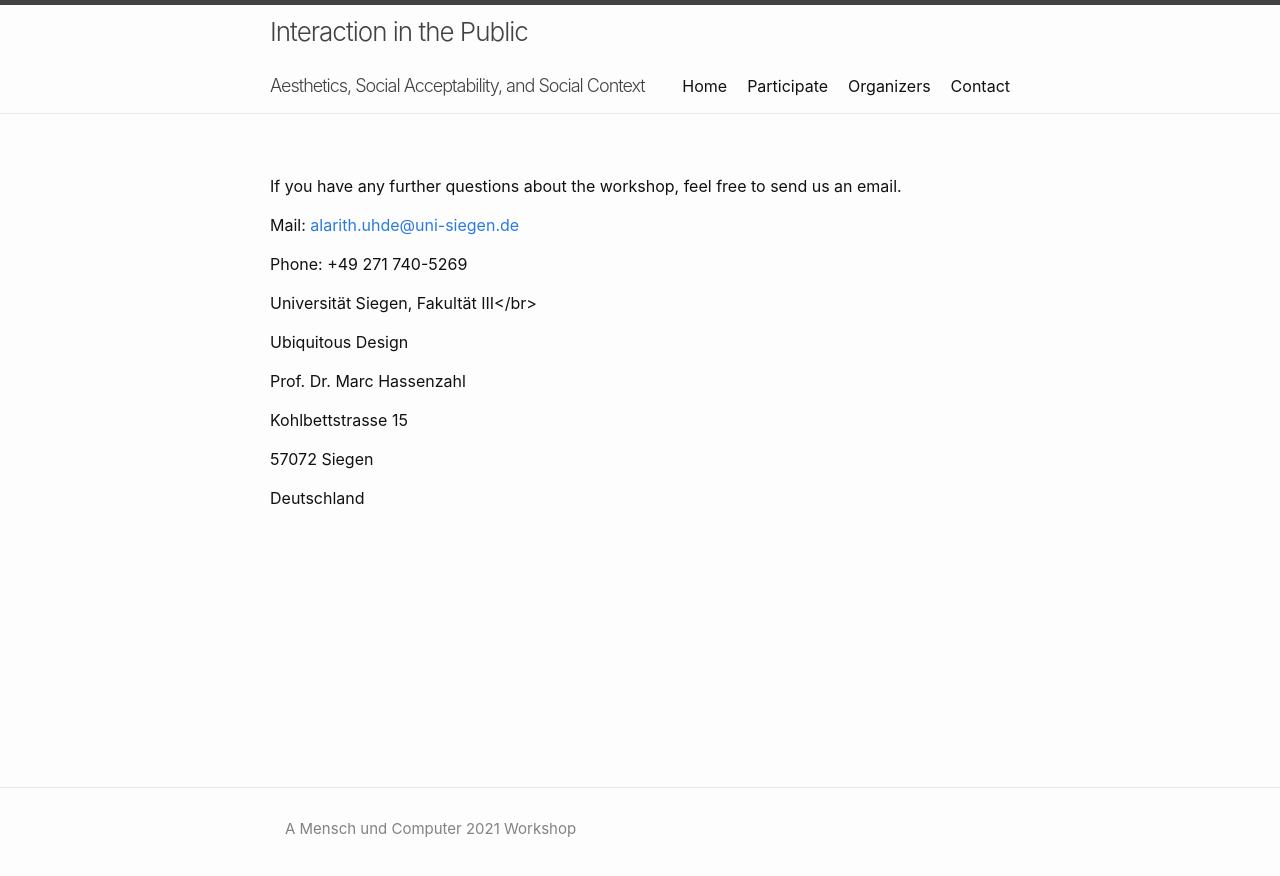
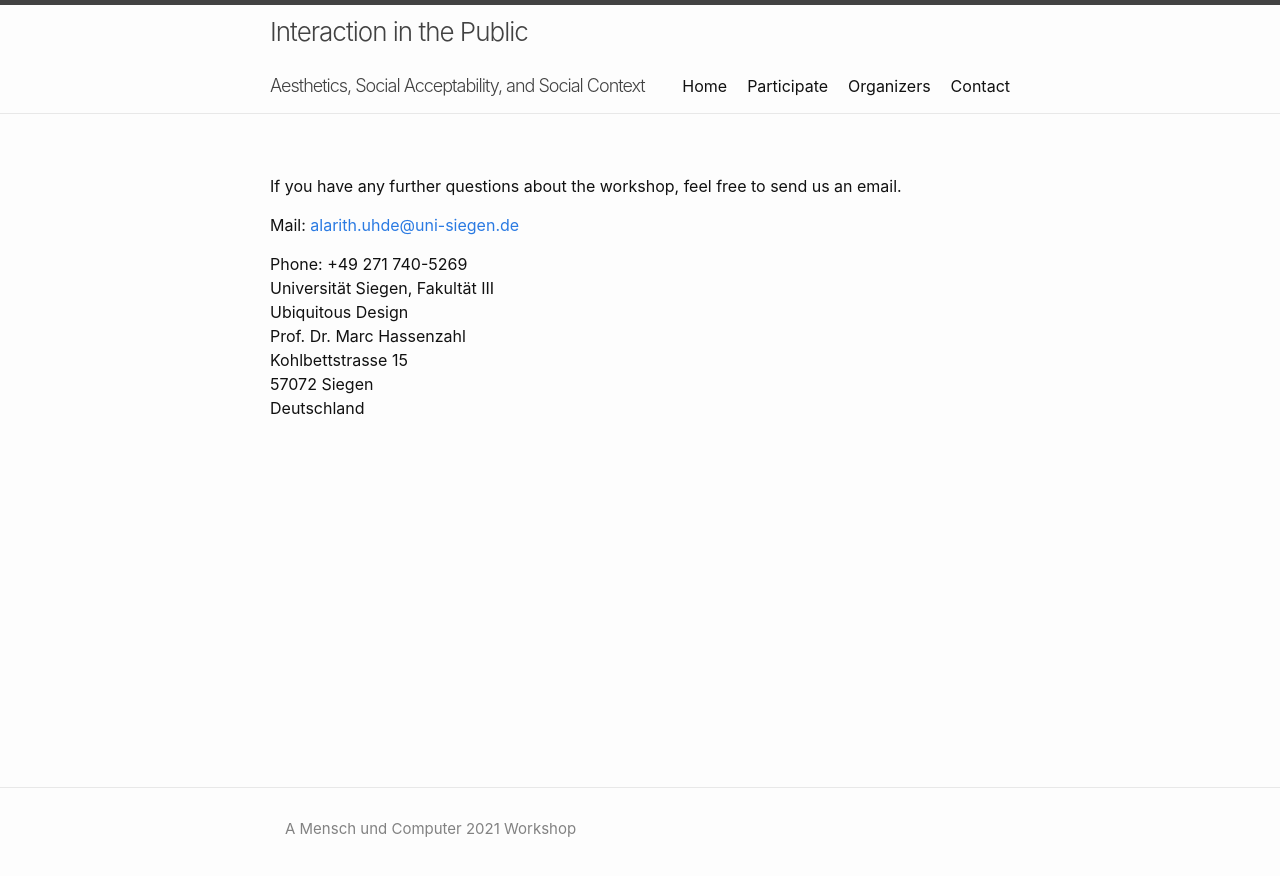
Before and after one commit to AlarithUhde/aips, a Jekyll site: the page built from contact.md, in a window 1280 px wide. Shown: the top 876 px of the page. Built offline with Jekyll 4.4.1, drawn with Linux system fonts in a browser that asks for light colours.

Commit message:
another try

```diff
--- a/contact.md
+++ b/contact.md
@@ -8,11 +8,11 @@ If you have any further questions about the workshop, feel free to send us
 an email.
 
 Mail: [alarith.uhde@uni-siegen.de](mailto:alarith.uhde@uni-siegen.de)
-<p>Phone: +49 271 740-5269</p>
 
-<p>Universität Siegen, Fakultät III</br>
-<p>Ubiquitous Design</p>
-<p>Prof. Dr. Marc Hassenzahl</p>
-<p>Kohlbettstrasse 15</p>
-<p>57072 Siegen</p>
-<p>Deutschland</p>
+<p>Phone: +49 271 740-5269<br>
+Universität Siegen, Fakultät III<br>
+Ubiquitous Design<br>
+Prof. Dr. Marc Hassenzahl<br>
+Kohlbettstrasse 15<br>
+57072 Siegen<br>
+Deutschland</p>
```
